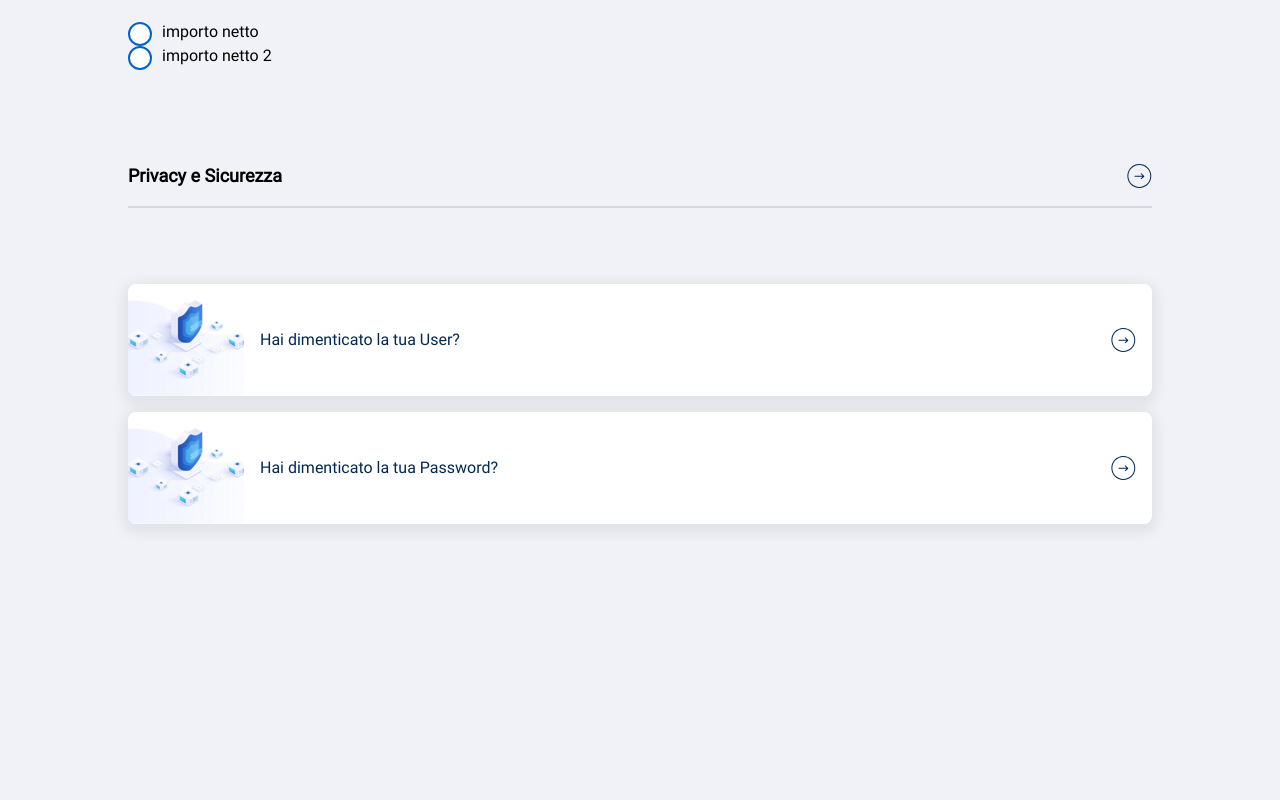
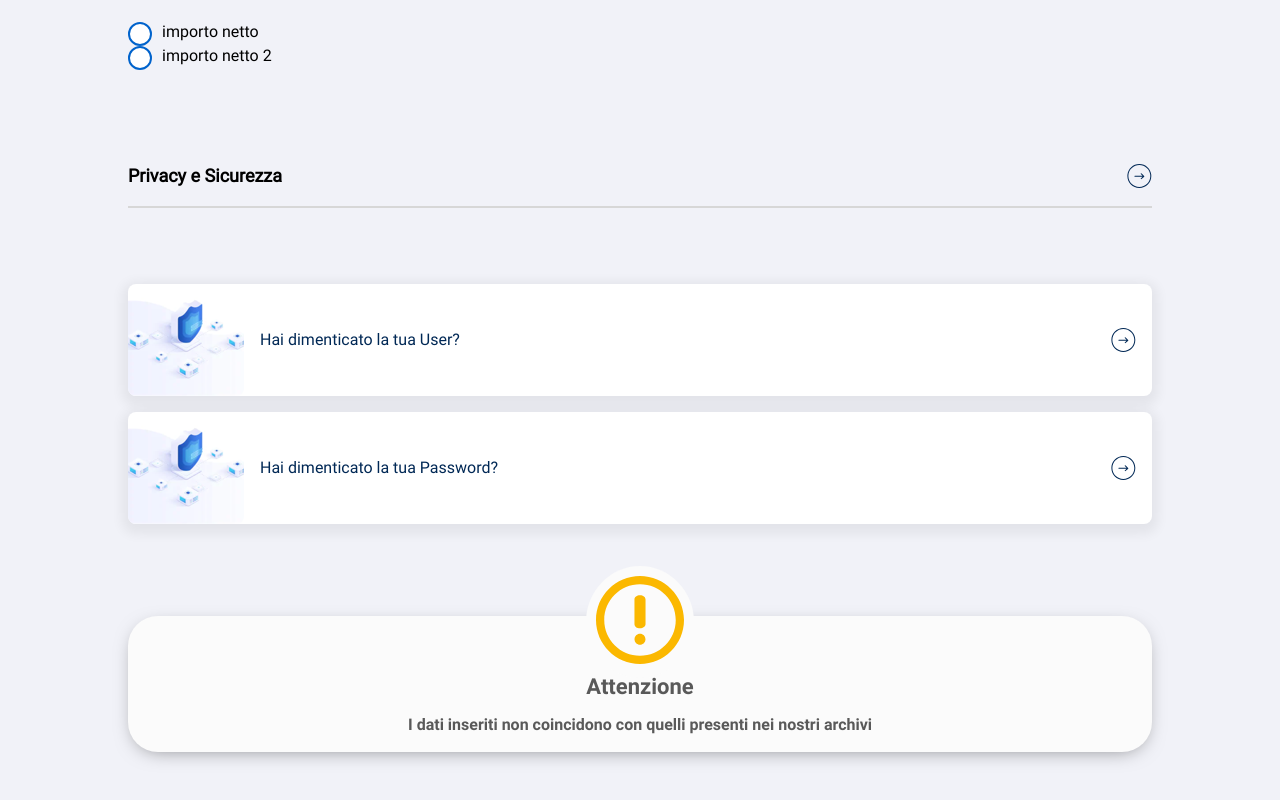
Before and after one commit to GIT-TRIPLESENSE/app-pitagora, a website built with webpack: page src/pages/index.html in a window 1280 px wide. Shown: the part 1859-2659 px from the top of the page. Before the commit the page ends 2475 px from the top, so only its background shows below. Built offline with nearby package versions, Linux system fonts and the light colour scheme.

Commit message:
alert component

```diff
--- /dev/null
+++ b/src/components/Alert/alert.scss
@@ -0,0 +1,36 @@
+.alert {
+    border-radius: 30px;
+    background-color: #FBFBFB;
+    box-shadow: 0 5px 20px -8px rgba(0, 0, 0, 0.5);
+    color: #313131;
+    font-family: Roboto-Bold;
+    box-sizing: border-box;
+    padding-top: 38px;
+    position: relative;
+    text-align: center;
+
+    &__img {
+        position: absolute;
+        background-color: #fbfbfb;
+        top: -50px;
+        padding: 10px;
+        border-radius: 100%;
+    }
+
+    &__title {
+        p {
+            opacity: 0.8;
+            font-size: 22px;
+            line-height: 22px;
+            margin-bottom: 0;
+        }
+    }
+
+    &__text {
+        p {
+            opacity: 0.8;
+            font-size: 16px;
+            line-height: 22px;
+        }
+    }
+}
--- a/src/components/Cardlist/cardlist.scss
+++ b/src/components/Cardlist/cardlist.scss
@@ -1,3 +1,4 @@
+// card singola-CTA
 .single-card-container {
     width: 100%;
     .card-title-container {
@@ -10,6 +11,7 @@
         }
     }
 }
+// card singola con immagine-CTA
 .single-card-miniature-container {
     width: 100%;
     margin-bottom: 16px;
@@ -33,6 +35,8 @@
 
 }
 
+
+//commons
 .card-content {
     width: 100%;
     padding: 16px;
--- a/src/pages/Documenti-Legali/documenti-legali.scss
+++ b/src/pages/Documenti-Legali/documenti-legali.scss
@@ -11,9 +11,6 @@
         justify-content: flex-start;
     }
 
-    &.is-mobile {
-
-    }
 }
 }
 
--- /dev/null
+++ b/src/pages/Modal-Registrazione/help-registrazione.scss
@@ -0,0 +1,3 @@
+
+
+@import '../../components/Alert/alert.scss';
--- a/src/pages/index.html
+++ b/src/pages/index.html
@@ -312,6 +312,23 @@
         <br>
         <br>
 
+        <div class="alert flex-column">
+                <div class="alert__img">
+                    <img src="../../static/assets/warning.svg">
+                </div>
+                <div class="alert__title">
+                    <p>Attenzione</p>
+                </div>
+                <div class="alert__text">
+                    <p>I dati inseriti non coincidono con quelli presenti nei nostri archivi</p>
+                </div>
+        </div>
+
+        <br>
+        <br>
+        <br>
+        <br>
+
 
     </div>
 </body>
--- a/src/scss/_base.scss
+++ b/src/scss/_base.scss
@@ -107,3 +107,4 @@ html {
 @import '../pages/Dashboard-Draft-Alarm/index.scss';
 @import '../pages/Login-mobile/index.scss';
 @import '../pages/Documenti-Legali/documenti-legali.scss';
+@import '../pages/Modal-Registrazione/help-registrazione.scss';
```
Also changed, not shown: src/pages/Modal-Registrazione/Help-Registrazione.html (added, +31 -0 lines), src/static/assets/warning.svg (added), 3 other files. Lines whose indentation alone changed are shown as unchanged.
